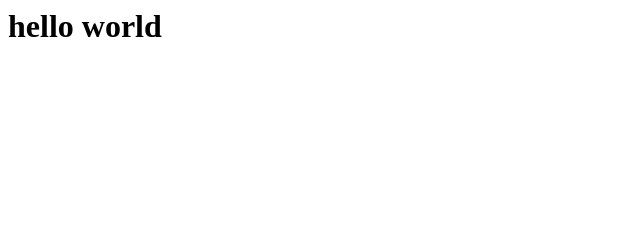
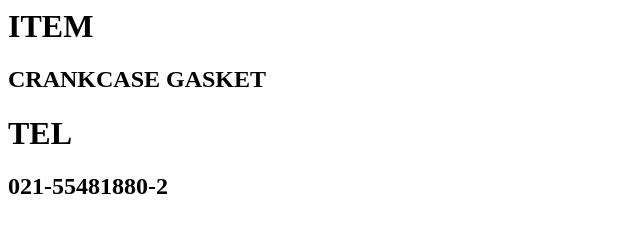
Before and after one commit to lixiaoming998/bokang-s-web, a plain HTML site: page index.html in a window 1280 px wide. Shown: the whole page, without its empty margins (0-640 px from the left). Drawn offline with Linux system fonts and the light colour scheme.

Commit message:
Update index.html

```diff
--- a/index.html
+++ b/index.html
@@ -4,6 +4,9 @@
   </head>
 
   <body>
-    <h1>hello world</h1>
+    <h1>ITEM</h1>
+    <h2 color = #fa0872>CRANKCASE GASKET</h2>
+    <h1>TEL</h1>
+    <h2 color = #fa0872>021-55481880-2</h2>
   </body>
 </html>
```
